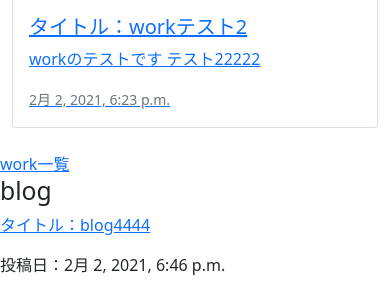
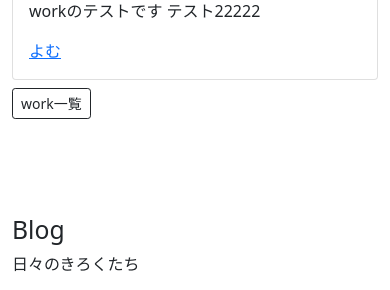
Before and after one commit to nsktky/blog, a Django app: page / in a window 390 px wide. Shown: the part 1311-1601 px from the top of the page. Run offline with Django 3.2, Linux system fonts and the light colour scheme; data comes from the database, SQL or seed files in the repository.

Commit message:
topのレイアウト

```diff
--- a/templates/base.html
+++ b/templates/base.html
@@ -29,7 +29,6 @@
       </div>
     </nav>
 
-
     {% block header %}{% endblock %}
 
     {% block content %}{% endblock %}
--- a/templates/top.html
+++ b/templates/top.html
@@ -3,40 +3,50 @@
 {% block title %}Top{% endblock %}
 
 {% block content %}
-<div class="container py-4" id="works">
+
+<div class="container py-5">
     <h2>Works</h2>
-    <p>This is sample description.This is sample description.This is sample description.This is sample description.This is sample description.This is sample description.</p>
+    <p>作成したものたち</p>
     <div class="card-deck">
+        <div class="row">
             {% for item in work_list %}
-        <div class="card">
-        <img src="img/sample4.jpg" class="card-img-top" alt="...">
+            <div class="col-sm-4">
+                <div class="card h-100">
+                    <img class="card-img-top" src="#.jpg" alt="ダミーテキスト">
                     <div class="card-body">
-            <h5 class="card-title"><a href="{% url 'workdetail' item.pk %}">タイトル：{{ item.title }}</h5>
-            <p class="card-text">{{ item.content }}</p>
-            <p class="card-text"><small class="text-muted">{{ item.created_at }}</small></p>
+                        <p class="card-title">{{ item.title }}</p>
+                        <p class="card-text">{{ item.content | truncatechars:20 }}</p>
+                        <p class="card-text bu"><a href="{% url 'workdetail' item.pk %}">よむ</a></p>
+                    </div>
                 </div>
             </div>
             {% endfor %}
         </div>
     </div>
+    <a href="{% url 'worklist' %}" class="btn btn-outline-dark btn-sm mt-2" role="button">work一覧</a>
+</div>
 
 
-
-
-
-
-
-<a href="{% url 'worklist' %}">work一覧</a>
-
-<h2>blog</h2>
+<div class="container py-5">
+    <h2>Blog</h2>
+    <p>日々のきろくたち</p>
+    <div class="card-deck">
+        <div class="row">
             {% for item in blog_list %}
-    <p><a href="{% url 'blogdetail' item.pk %}">タイトル：{{ item.title }}</a></p>
-    <p>投稿日：{{ item.created_at }}</p>
-    <p>カテゴリ：{{ item.category.name }}</p>
+            <div class="col-sm-4">
+                <div class="card h-100">
+                    <img class="card-img-top" src="#.jpg" alt="ダミーテキスト">
+                    <div class="card-body">
+                        <p class="card-title">{{ item.title }}</p>
+                        <p class="card-text">{{ item.content | truncatechars:20 }}</p>
+                        <p class="card-text bu"><a href="{% url 'blogdetail' item.pk %}">よむ</a></p>
+                    </div>
+                </div>
+            </div>
             {% endfor %}
-<a href="{% url 'bloglist' %}">blog一覧</a>
-
-<p><a href="{% url 'about' %}">about</a></p>
-
+        </div>
+    </div>
+    <a href="{% url 'bloglist' %}" class="btn btn-outline-dark btn-sm mt-2" role="button">blog一覧</a>
+</div>
 
 {% endblock %}
```
Lines whose indentation alone changed are shown as unchanged.
